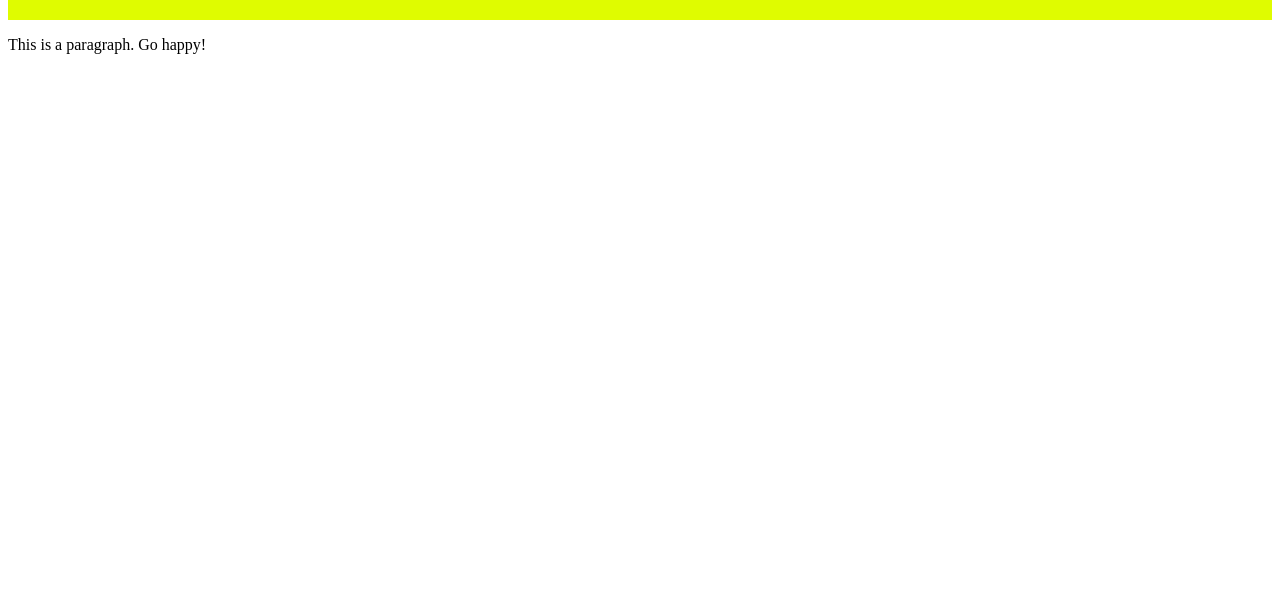
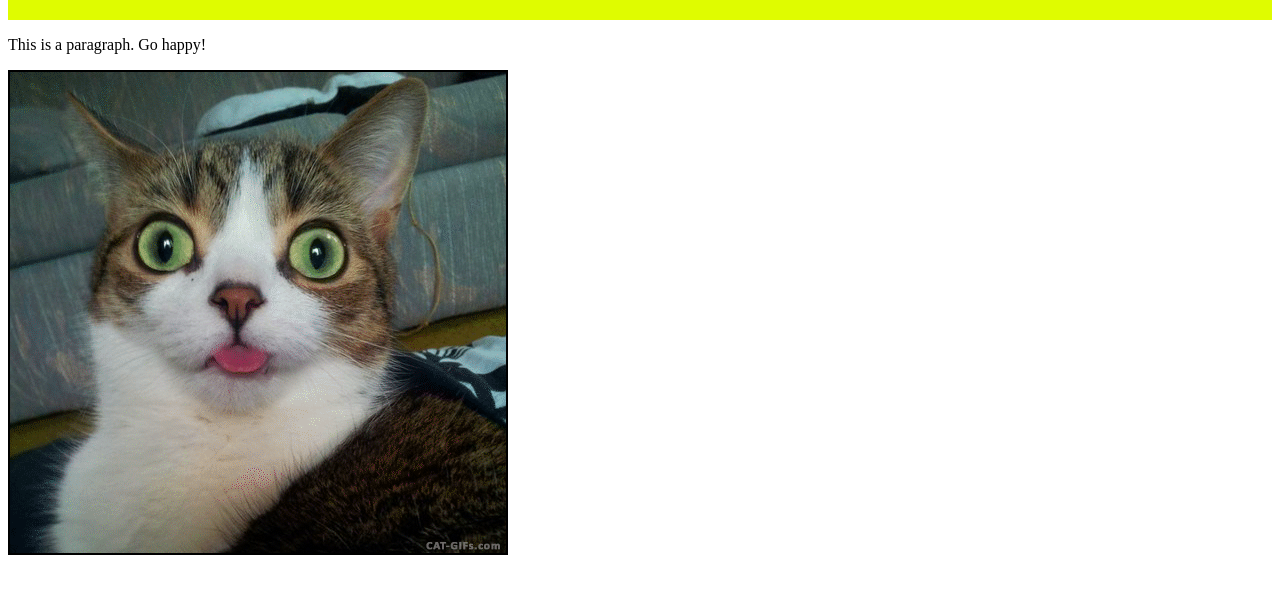
Before and after one commit to rallu007/gittestrepo, a plain HTML site: page index.html in a window 1280 px wide. Shown: the part 50-644 px from the top of the page. Drawn offline with Linux system fonts and the light colour scheme.

Commit message:
Version 2

```diff
--- a/index.html
+++ b/index.html
@@ -14,6 +14,7 @@
 
     </header>
     <p>This is a paragraph. Go happy!</p>
+    <img src="images/719da4122c1a7020da0fe5619255b3f1.gif">
 
 </body>
 </html>
```
Also changed, not shown: images/719da4122c1a7020da0fe5619255b3f1.gif (added).
